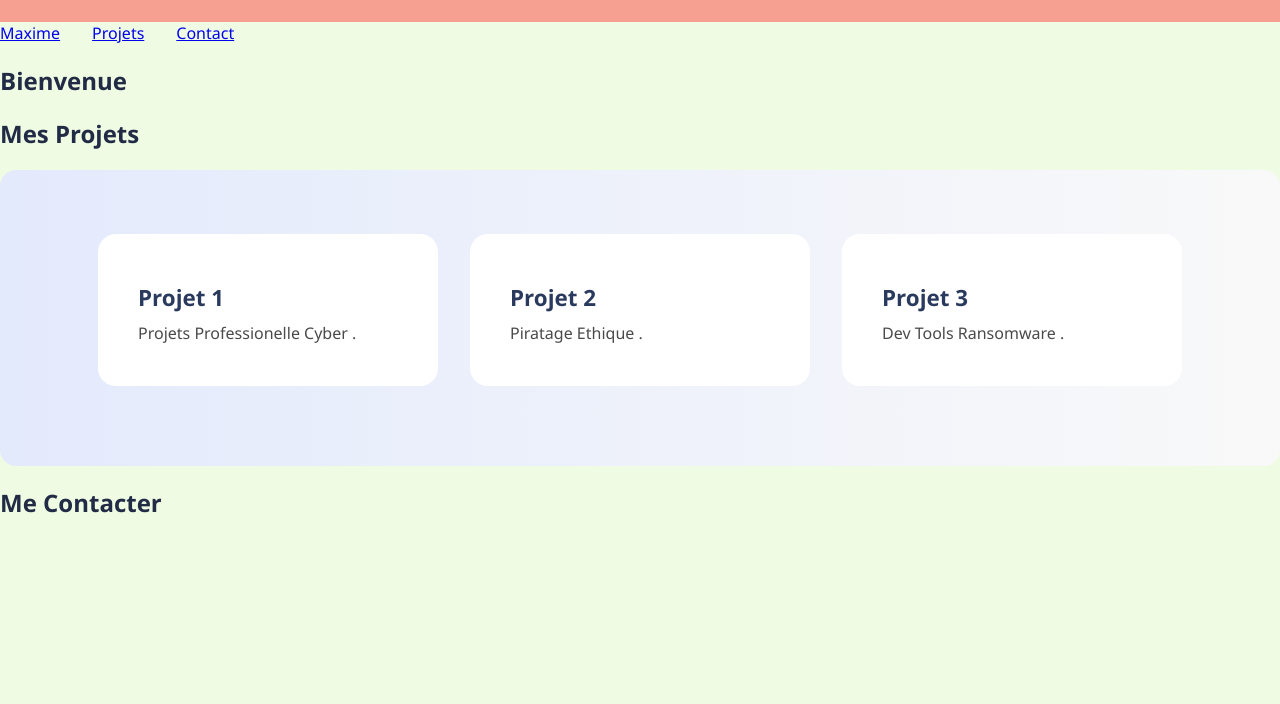
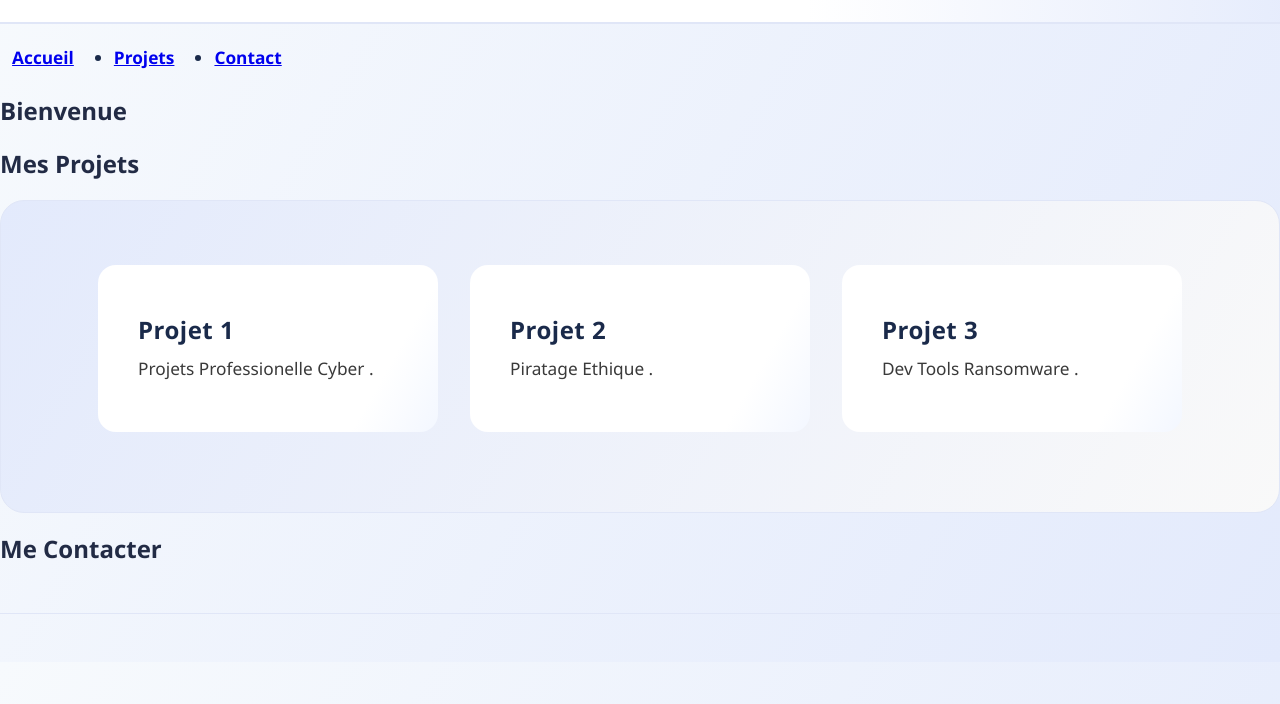
Before and after one commit to Kzlmov/portefolio-ciel-Maxime, a plain HTML site: page index.html in a window 1280 px wide. Shown: the part 96-800 px from the top of the page. Drawn offline with Linux system fonts and the light colour scheme.

Commit message:
feat: Finalisation de la galerie de projets

```diff
--- a/index.html
+++ b/index.html
@@ -15,7 +15,7 @@
     <nav>
         <ul>
             <li>
-                <a href="#Accueil">Maxime</a></li>
+                <a href="#Accueil">Accueil</a></li>
             <li>
                 <a href="#Projets">Projets</a></li>
             <li>
--- a/style.css
+++ b/style.css
@@ -5,8 +5,9 @@
     gap: 2rem;
     justify-content: center;
     padding: 4rem 0 5rem 0;
-    background: linear-gradient(90deg, #e3eafc 0%, #f9f9f9 100%);
-    border-radius: 16px;
+    background: linear-gradient(120deg, #e3eafc 0%, #f9f9f9 100%);
+    border-radius: 24px;
+    border: 1.5px solid #e0e6f7;
     /* box-shadow retiré pour un style plus épuré */
 }
 
@@ -14,7 +15,7 @@
     flex: 1 1 320px;
     max-width: 340px;
     min-width: 280px;
-    background: white;
+    background: linear-gradient(120deg, #fff 80%, #f3f7ff 100%);
     padding: 3rem 2.5rem 2.5rem 2.5rem;
     border-radius: 18px;
     /* box-shadow retiré pour un style plus épuré */
@@ -34,15 +35,17 @@
 .card h3 {
     margin-top: 0;
     margin-bottom: 0.5rem;
-    font-size: 1.4rem;
-    color: #2a3a5e;
+    font-size: 1.5rem;
+    color: #1a2a4a;
+    letter-spacing: 0.5px;
 }
 
 .card p {
     margin: 0;
-    color: #4a4a4a;
-    font-size: 1rem;
-    line-height: 1.6;
+    color: #3a3a3a;
+    font-size: 1.08rem;
+    line-height: 1.7;
+    margin-bottom: 0.5rem;
 }
 
 
@@ -50,7 +53,7 @@ body {
     font-family: 'Segoe UI', Arial, sans-serif;
     margin: 0;
     padding: 0;
-    background-color: #effce3;
+    background: linear-gradient(120deg, #f7fafd 0%, #e3eafc 100%);
     color: #222b45;
 }
 
@@ -66,15 +69,36 @@ header {
     justify-content: space-between;
     align-items: center;
     padding: 1rem 2rem;
-    background-color: rgb(255, 2, 2, 0.363);
+    background: linear-gradient(90deg, #fff 60%, #e3eafc 100%);
+    border-bottom: 2px solid #e0e6f7;
 }
 
 nav ul {
     display: flex;
-    gap: 2rem;
-    list-style: none;
-    margin: 0;
-    padding: 0;
+    gap: 2.5rem;
+    text-decoration: none;
+    color: #1a2a4a;
+    font-weight: 600;
+    font-size: 1.08rem;
+    padding: 0.3em 0.7em;
+    border-radius: 6px;
+    transition: background 0.2s, color 0.2s;
+}
+nav ul li a:hover, nav ul li a:focus {
+    background: #e3eafc;
+    color: #d7263d;
+}
+
+footer {
+    margin-top: 3rem;
+    padding: 2rem 0 1rem 0;
+    text-align: center;
+    color: #7a7a7a;
+    font-size: 1rem;
+    letter-spacing: 0.5px;
+    background: none;
+    border-top: 1.5px solid #e0e6f7;
+}
 }
 
 @media (max-width: 768px) {
```
